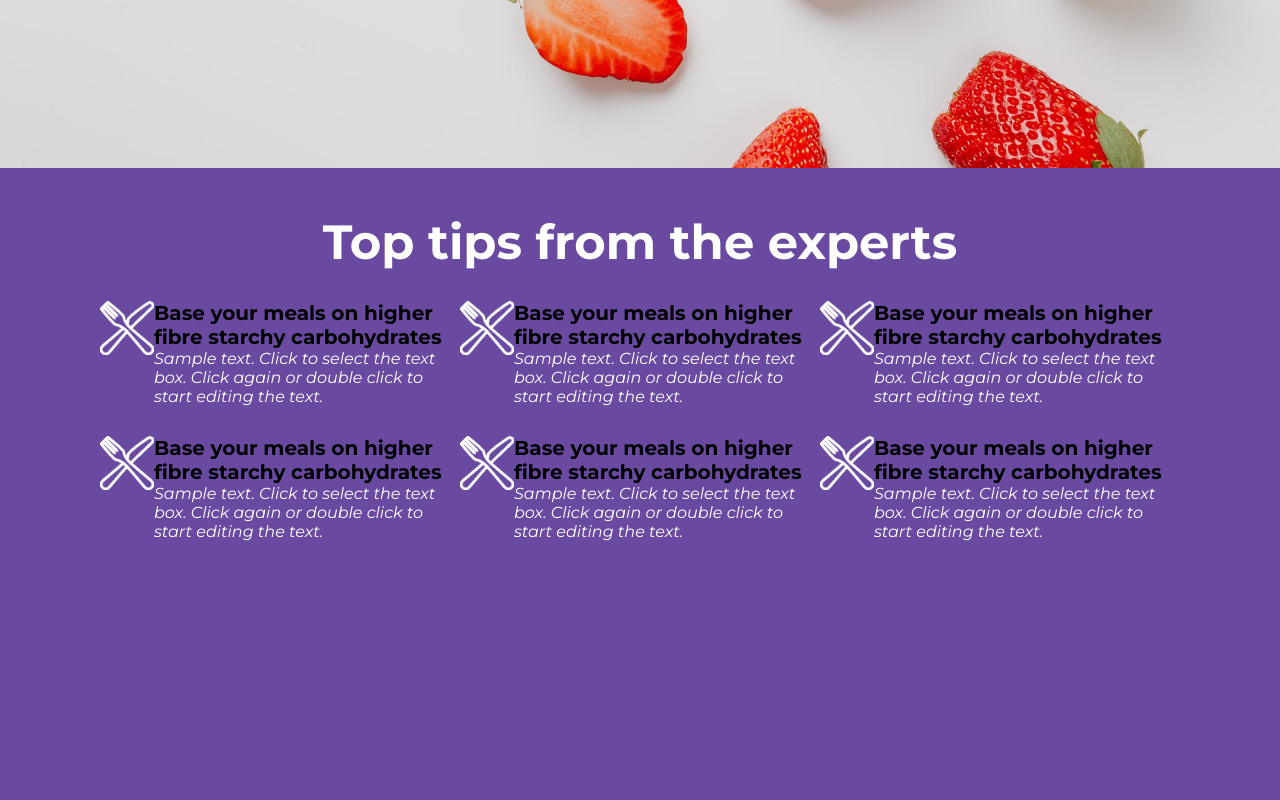
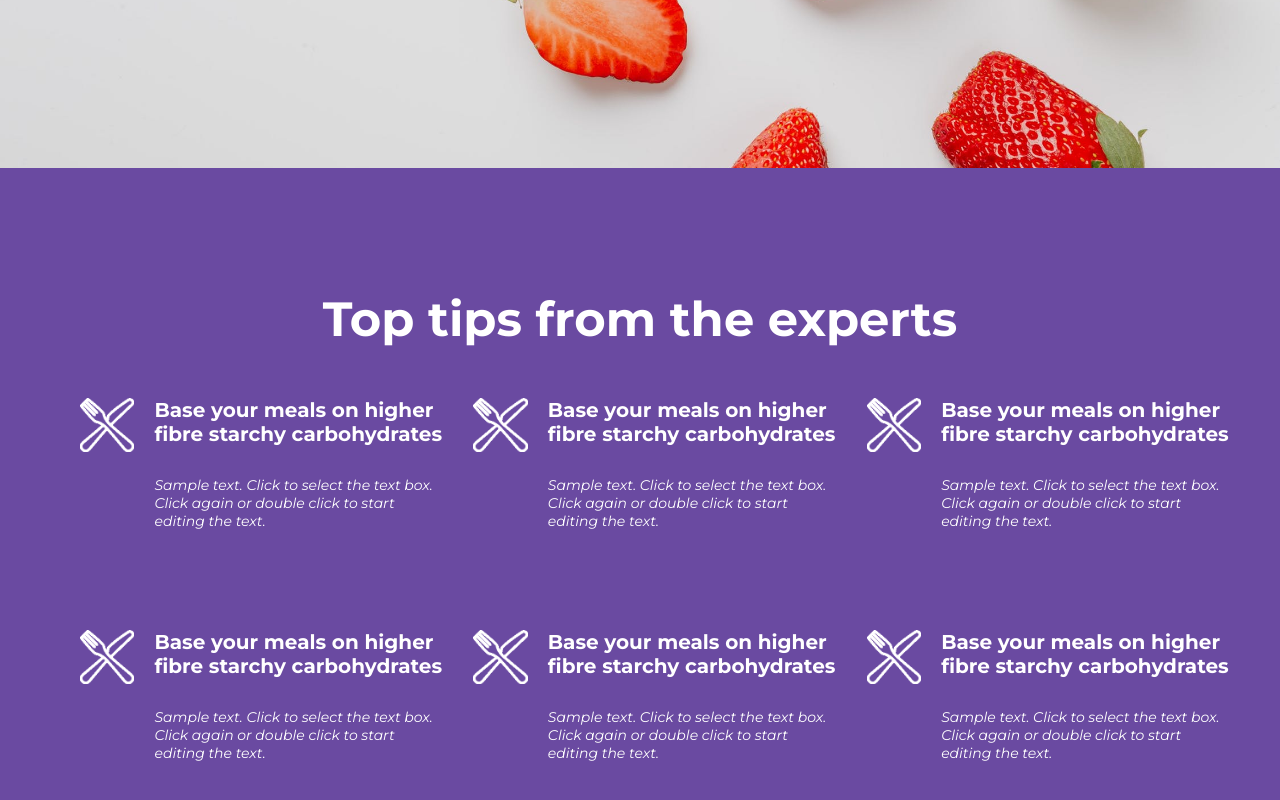
Before and after one commit to brtauhid/healthy-food, a React (Create React App) app: page / in a window 1280 px wide. Shown: the part 1762-2562 px from the top of the page. Built offline with nearby package versions, Linux system fonts and the light colour scheme.

Commit message:
tips section 2

```diff
--- a/src/components/Tips.jsx
+++ b/src/components/Tips.jsx
@@ -4,6 +4,10 @@ import icon1 from "../img/spoon.png";
 const Container = styled.div`
   height: 670px;
   background-color: #6a4aa1;
+  display: flex;
+  flex-direction: column;
+  align-items: center;
+  justify-content: center;
 `;
 
 const TipsTitle = styled.h1`
@@ -11,30 +15,38 @@ const TipsTitle = styled.h1`
   font-size: 48px;
   text-align: center;
   padding-top: 45px;
+  margin-bottom: -50px;
 `;
 const TipsContainer = styled.div`
   display: flex;
-  margin-top: 30px;
-  padding: 0 100px;
+  margin-top: 100px;
+  padding: 0 50px;
 `;
 const TipsContent = styled.div`
   flex: 1;
+  margin-left: 20px;
 `;
 const SingleTipsContent = styled.div`
   display: flex;
+  margin-left: 10px;
 `;
 const TipsIcon = styled.img`
   width: 15%;
   height: 15%;
 `;
-const TipsInfo = styled.div``;
+const TipsInfo = styled.div`
+  margin-left: 20px;
+  width: 80%;
+`;
 
 const TipsInfoTitle = styled.h1`
   font-size: 20px;
   font-weight: 700;
+  color: white;
+  margin-bottom: 30px;
 `;
 const TipsInfoDescription = styled.p`
-  font-size: 16px;
+  font-size: 14px;
   font-style: italic;
   color: white;
 `;
```
